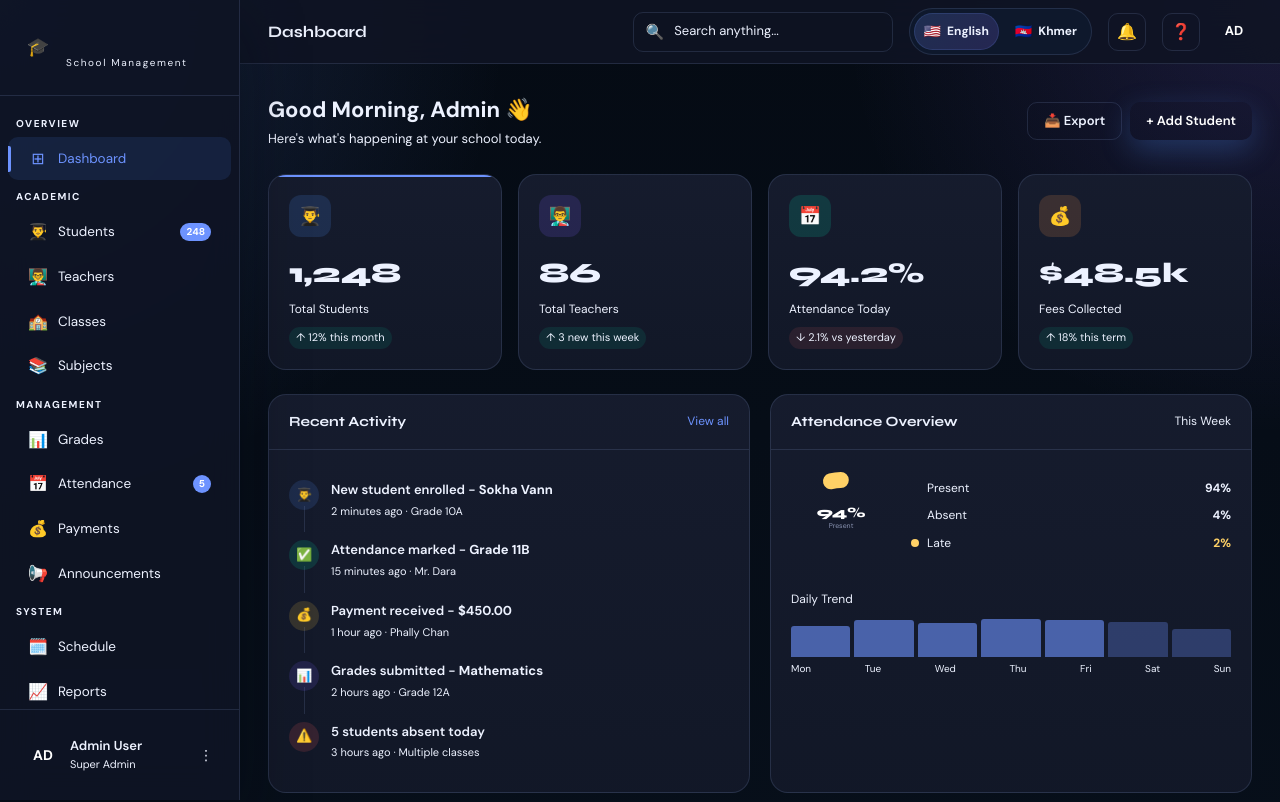
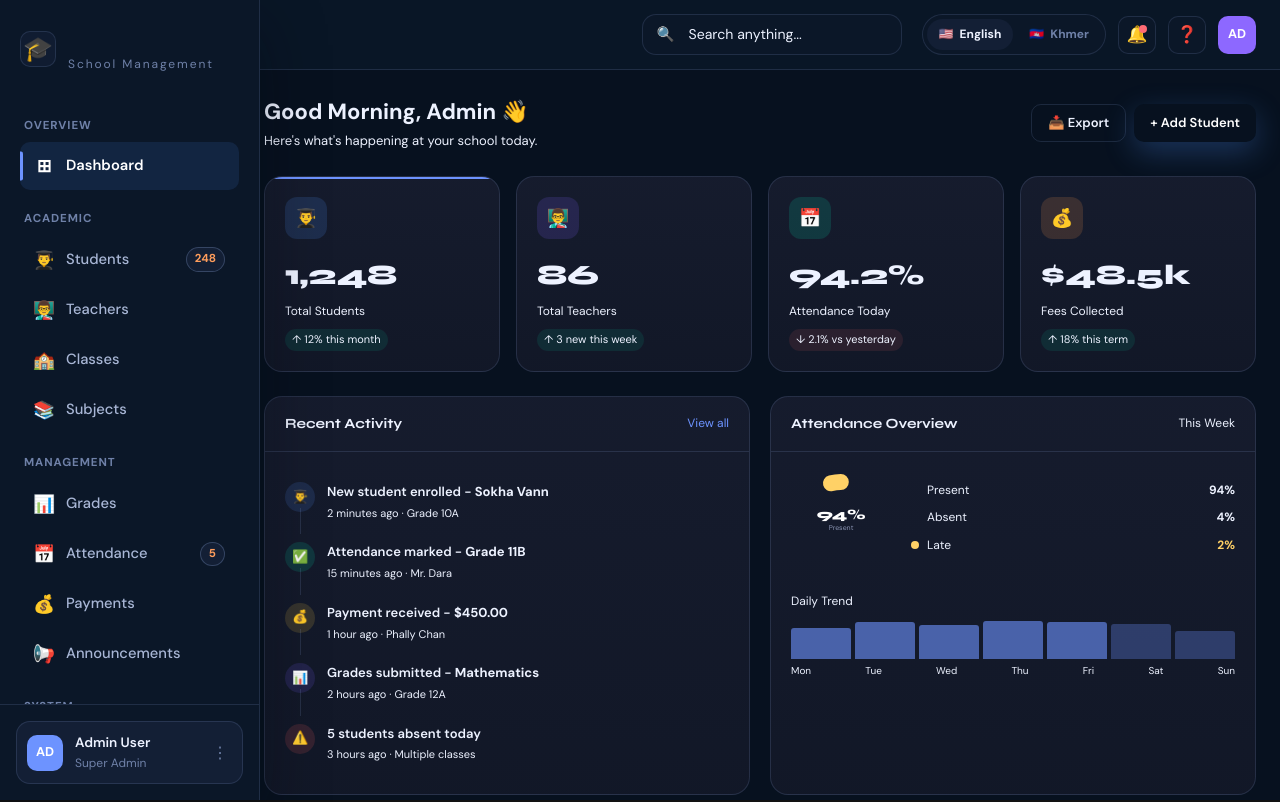
Before and after one commit to chum-ppiu/edu, a Vue app: page / in a window 1280 px wide. Shown: the top 802 px of the page. Built offline with nearby package versions, Linux system fonts and the light colour scheme.

Commit message:
Improve sidebar.

```diff
--- a/src/assets/base.css
+++ b/src/assets/base.css
@@ -18,10 +18,18 @@
   --danger: #ff6b74;
   --warning: #ffd166;
   --shadow: 0 24px 60px rgba(3, 8, 18, 0.35);
+  --shadow-strong: rgba(109, 147, 255, 0.15);
   --radius-xl: 24px;
   --radius-lg: 18px;
   --radius-md: 14px;
   --radius-sm: 10px;
+  --padding-lg: 12px;
+  --padding-md: 8px;
+  --padding-sm: 4px;
+  --margin-lg: 12px;
+  --margin-md: 8px;
+  --margin-sm: 4px;
+
   color-scheme: dark;
 }
 
--- a/src/components/school/layout/SchoolShell.vue
+++ b/src/components/school/layout/SchoolShell.vue
@@ -1,5 +1,5 @@
 <script setup>
-import { computed, ref } from 'vue'
+import { computed, ref, onMounted, onUnmounted } from 'vue'
 import { useI18n } from 'vue-i18n'
 
 import SchoolSidebar from './SchoolSidebar.vue'
@@ -36,23 +36,11 @@ const pageComponents = {
   calendar: Calendar,
 }
 
-// const pageTitles = {
-//   dashboard: 'Dashboard',
-//   students: 'Students',
-//   'add-student': 'Add Student',
-//   teachers: 'Teachers',
-//   classes: 'Classes',
-//   grades: 'Grades',
-//   attendance: 'Attendance',
-//   payments: 'Payments',
-//   announcements: 'Announcements',
-//   schedule: 'Schedule',
-//   reports: 'Reports',
-//   subjects: 'Subjects',
-//   settings: 'Settings',
-// }
+const { t } = useI18n()
 
-const { t } = useI18n()
+const isSidebarOpen = ref(false)
+const toggleSidebar = () => { isSidebarOpen.value = !isSidebarOpen.value }
+const closeSidebar = () => { isSidebarOpen.value = false }
 
 const navSections = computed(() => [
   { label: t('shell.overview'), items: [{ id: 'dashboard', icon: '⊞', label: t('shell.dashboard') }] },
@@ -108,19 +96,84 @@ const currentComponent = computed(() => pageComponents[activePage.value] ?? Dash
 function showPage(pageId) {
   if (pageComponents[pageId]) {
     activePage.value = pageId
+    isSidebarOpen.value = false
   }
 }
+
+const handleResize = () => { if (window.innerWidth >= 1024) isSidebarOpen.value = false }
+onMounted(() => window.addEventListener('resize', handleResize))
+onUnmounted(() => window.removeEventListener('resize', handleResize))
 </script>
 
 <template>
   <div class="school-app">
-    <SchoolSidebar :sections="navSections" :active-page="activePage" @navigate="showPage" />
+    <Transition name="fade">
+      <div v-if="isSidebarOpen" class="sidebar-overlay" @click="closeSidebar"></div>
+    </Transition>
 
-    <main class="school-main">
-      <SchoolTopbar :title="pageTitles[activePage]" />
+    <SchoolSidebar
+      :sections="navSections"
+      :active-page="activePage"
+      :is-open="isSidebarOpen"
+      @navigate="showPage"
+      @close="closeSidebar"
+    />
+
+    <div class="school-main">
+      <SchoolTopbar :title="pageTitles[activePage]" @toggle-sidebar="toggleSidebar" />
+
+      <!-- Only this area scrolls when code or component sizes expand -->
       <section class="content">
         <component :is="currentComponent" @navigate="showPage" />
       </section>
-    </main>
+    </div>
   </div>
 </template>
+
+<style>
+/* Locks full viewport and eliminates body bouncing */
+html, body {
+  margin: 0;
+  padding: 0;
+  height: 100%;
+  overflow: hidden;
+}
+
+.school-app {
+  display: flex;
+  width: 100vw;
+  height: 100vh;
+  background-color: var(--bg);
+  color: var(--text);
+  overflow: hidden;
+}
+
+.school-main {
+  display: flex;
+  flex-direction: column;
+  flex: 1;
+  min-width: 0;
+  height: 100vh;
+}
+
+.content {
+  flex: 1;
+  overflow-y: auto; /* Independent scroll zone */
+  padding: 24px;
+}
+
+.sidebar-overlay {
+  position: fixed;
+  inset: 0;
+  background: rgba(3, 8, 18, 0.6);
+  backdrop-filter: blur(4px);
+  z-index: 99;
+}
+
+@media (max-width: 768px) {
+  .content { padding: 16px; }
+}
+
+.fade-enter-active, .fade-leave-active { transition: opacity 0.25s ease; }
+.fade-enter-from, .fade-leave-to { opacity: 0; }
+</style>
--- a/src/components/school/layout/SchoolSidebar.vue
+++ b/src/components/school/layout/SchoolSidebar.vue
@@ -6,14 +6,15 @@ const { t } = useI18n()
 defineProps({
   sections: { type: Array, required: true },
   activePage: { type: String, required: true },
+  isOpen: { type: Boolean, default: false }
 })
 
-defineEmits(['navigate'])
+defineEmits(['navigate', 'close'])
 </script>
 
 <template>
-  <aside class="sidebar">
-    <div class="sidebar-logo">
+  <aside class="sidebar" :class="{ 'is-mobile-open': isOpen }">
+    <div class="sidebar-header">
       <div class="logo-mark">
         <div class="logo-icon">🎓</div>
         <div>
@@ -21,6 +22,7 @@ defineEmits(['navigate'])
           <div class="logo-sub">{{ t('shell.brandSub') }}</div>
         </div>
       </div>
+      <button class="close-sidebar-btn" @click="$emit('close')">✕</button>
     </div>
 
     <nav class="sidebar-nav">
@@ -34,7 +36,7 @@ defineEmits(['navigate'])
           @click="$emit('navigate', item.id)"
         >
           <span class="nav-icon">{{ item.icon }}</span>
-          <span>{{ item.label }}</span>
+          <span class="nav-label">{{ item.label }}</span>
           <span v-if="item.badge" class="nav-badge">{{ item.badge }}</span>
         </div>
       </template>
@@ -43,12 +45,121 @@ defineEmits(['navigate'])
     <div class="sidebar-footer">
       <div class="user-card">
         <div class="user-avatar">AD</div>
-        <div>
+        <div class="user-info">
           <div class="user-name">Admin User</div>
           <div class="user-role">Super Admin</div>
         </div>
-        <span style="margin-left:auto;color:var(--text3);font-size:14px;">⋮</span>
+        <button class="user-actions-btn">⋮</button>
       </div>
     </div>
   </aside>
 </template>
+
+<style scoped>
+.sidebar {
+  display: flex;
+  flex-direction: column;
+  width: 260px;
+  min-width: 260px;
+  height: 100vh;
+  background: var(--bg-2);
+  border-right: 1px solid var(--border);
+  z-index: 100;
+}
+
+.sidebar-header {
+  display: flex;
+  align-items: center;
+  justify-content: space-between;
+  padding: 24px 20px;
+  flex-shrink: 0;
+}
+
+.logo-mark { display: flex; align-items: center; gap: 12px; }
+.logo-icon {
+  font-size: 24px;
+  background: var(--bg-3);
+  padding: 6px;
+  border-radius: var(--radius-sm);
+  border: 1px solid var(--border);
+}
+.logo-text { font-weight: 700; font-size: 1.15rem; letter-spacing: -0.02em; color: var(--text); }
+.logo-sub { font-size: 0.75rem; color: var(--text-3); }
+.close-sidebar-btn { display: none; background: transparent; border: none; color: var(--text-2); font-size: 1.2rem; cursor: pointer; }
+
+.sidebar-nav {
+  flex: 1;
+  overflow-y: auto;
+  padding: 0 12px 24px 12px;
+}
+
+.sidebar-nav::-webkit-scrollbar { width: 4px; }
+.sidebar-nav::-webkit-scrollbar-thumb { background: var(--border-strong); border-radius: 99px; }
+
+.nav-section {
+  font-size: 0.72rem;
+  text-transform: uppercase;
+  font-weight: 700;
+  letter-spacing: 0.08em;
+  color: var(--text-3);
+  padding: 18px 12px 6px 12px;
+}
+
+.nav-item {
+  display: flex;
+  align-items: center;
+  gap: 12px;
+  padding: 10px 14px;
+  border-radius: var(--radius-sm);
+  color: var(--text-2);
+  font-size: 0.92rem;
+  font-weight: 500;
+  cursor: pointer;
+  margin-bottom: 2px;
+  transition: all 0.2s ease;
+}
+
+.nav-item:hover {
+  color: var(--text);
+  background: var(--bg-3);
+  transform: translateX(2px);
+}
+
+.nav-item.active {
+  /* background: linear-gradient(135deg, var(--accent) 0%, var(--accent-2) 100%); */
+  color: #ffffff;
+  font-weight: 600;
+}
+
+.nav-icon { font-size: 1.1rem; display: flex; align-items: center; justify-content: center; width: 20px; }
+.nav-label { flex: 1; }
+.nav-badge {
+  font-size: 0.72rem;
+  padding: 2px 8px;
+  border-radius: 99px;
+  font-weight: 700;
+  background: var(--panel-strong);
+  color: var(--accent-4);
+  border: 1px solid var(--border-strong);
+}
+.nav-item.active .nav-badge { background: rgba(255, 255, 255, 0.2); color: #fff; border-color: transparent; }
+
+.sidebar-footer {
+  padding: 16px;
+  border-top: 1px solid var(--border);
+  background: var(--bg-2);
+  flex-shrink: 0;
+}
+.user-card { display: flex; align-items: center; gap: 12px; padding: 10px; background: var(--panel-strong); border: 1px solid var(--border); border-radius: var(--radius-md); }
+.user-avatar { width: 36px; height: 36px; border-radius: var(--radius-sm); background: var(--accent); color: #fff; font-weight: 700; font-size: 0.8rem; display: flex; align-items: center; justify-content: center; }
+.user-info { flex: 1; min-width: 0; }
+.user-name { font-size: 0.85rem; font-weight: 600; color: var(--text); white-space: nowrap; overflow: hidden; text-overflow: ellipsis; }
+.user-role { font-size: 0.75rem; color: var(--text-3); }
+.user-actions-btn { background: transparent; border: none; color: var(--text-3); cursor: pointer; font-size: 1rem; padding: 4px; }
+
+@media (max-width: 1024px) {
+  .sidebar { position: fixed; left: 0; top: 0; transform: translateX(-100%); transition: transform 0.3s ease; box-shadow: var(--shadow); }
+  .sidebar.is-mobile-open { transform: translateX(0); }
+  .close-sidebar-btn { display: block; }
+}
+</style>
--- a/src/components/school/layout/SchoolTopbar.vue
+++ b/src/components/school/layout/SchoolTopbar.vue
@@ -7,6 +7,8 @@ import { getLocale, persistLocale } from '../../../i18n'
 defineProps({
   title: { type: String, required: true },
 })
+
+defineEmits(['toggle-sidebar'])
 
 const { t, locale } = useI18n()
 
@@ -34,73 +36,181 @@ function setLocale(nextLocale) {
 
 <template>
   <header class="topbar">
-    <div class="topbar-title">{{ title }}</div>
+    <div class="topbar-left">
+      <button class="hamburger-btn" @click="$emit('toggle-sidebar')" aria-label="Toggle menu">
+        <svg xmlns="http://www.w3.org/2000/svg" width="22" height="22" viewBox="0 0 24 24" fill="none" stroke="currentColor" stroke-width="2.5" stroke-linecap="round"><line x1="3" y1="12" x2="21" y2="12"></line><line x1="3" y1="6" x2="21" y2="6"></line><line x1="3" y1="18" x2="21" y2="18"></line></svg>
+      </button>
+      <!-- <h1 class="topbar-title">{{ title }}</h1> -->
+    </div>
+
+    <!-- Right Side Content Elements -->
+    <div class="topbar-right">
       <label class="topbar-search">
-      <span style="color:var(--text3)">🔍</span>
+        <span class="search-icon">🔍</span>
         <input type="text" :placeholder="t('common.searchAnything')" />
       </label>
-    <div class="topbar-language" role="group" :aria-label="t('language.switchToEnglish')">
+
+      <div class="topbar-actions">
+        <div class="topbar-language" role="group">
           <button
             v-for="item in localeItems"
             :key="item.value"
             class="topbar-lang-btn"
             :class="{ active: item.active }"
             type="button"
-        :aria-pressed="item.active"
-        :title="item.value === 'en' ? t('language.switchToKhmer') : t('language.switchToEnglish')"
             @click="setLocale(item.value)"
           >
             <span class="topbar-lang-flag">{{ item.flag }}</span>
             <span class="topbar-lang-label">{{ item.label }}</span>
           </button>
         </div>
-    <button class="topbar-btn" type="button" :aria-label="t('topbar.notifications')">
+
+        <button class="topbar-btn" type="button">
           🔔
           <span class="notif-dot"></span>
         </button>
-    <button class="topbar-btn" type="button" :aria-label="t('topbar.help')">❓</button>
-    <div class="user-avatar" style="width:36px;height:36px;cursor:pointer;font-size:13px;">AD</div>
+
+        <button class="topbar-btn help-btn" type="button">❓</button>
+
+        <div class="topbar-avatar">AD</div>
+      </div>
+    </div>
   </header>
 </template>
 
 <style scoped>
+.topbar {
+  display: flex;
+  align-items: center;
+  justify-content: space-between;
+  padding: 0 24px;
+  background: var(--panel);
+  backdrop-filter: blur(12px);
+  -webkit-backdrop-filter: blur(12px);
+  border-bottom: 1px solid var(--border);
+  height: 70px;
+  min-height: 70px;
+  flex-shrink: 0; /* Prevents topbar shrinking on small height screens */
+}
+
+.topbar-left {
+  display: flex;
+  align-items: center;
+  gap: 12px;
+}
+
+.hamburger-btn {
+  display: none;
+  background: transparent;
+  border: none;
+  color: var(--text-2);
+  cursor: pointer;
+  padding: 6px;
+  border-radius: var(--radius-sm);
+}
+.hamburger-btn:hover { background: var(--bg-3); color: var(--text); }
+
+.topbar-title {
+  font-size: 1.25rem;
+  font-weight: 700;
+  color: var(--text);
+  margin: 0;
+}
+
+/* Fixed spacing bug: Removed max-width block and updated alignment */
+.topbar-right {
+  display: flex;
+  align-items: center;
+  gap: 20px;
+  flex: 1;
+  justify-content: flex-end; /* Keeps items pushed tightly together to the right side */
+}
+
+.topbar-search {
+  position: relative;
+  display: flex;
+  align-items: center;
+  width: 100%;
+  max-width: 260px; /* Aligns smoothly with search input in image_c52243.png */
+  background: var(--bg-2);
+  border: 1px solid var(--border);
+  border-radius: var(--radius-md);
+  padding: 0 14px;
+  transition: all 0.2s;
+}
+.topbar-search:focus-within { border-color: var(--accent); background: var(--bg-3); }
+.search-icon { font-size: 0.9rem; color: var(--text-3); }
+.topbar-search input { width: 100%; padding: 8px 6px; background: transparent; border: none; outline: none; color: var(--text); font-size: 0.88rem; }
+
+.topbar-actions {
+  display: flex;
+  align-items: center;
+  gap: 12px;
+}
+
 .topbar-language {
   display: inline-flex;
   align-items: center;
-  gap: 6px;
+  gap: 4px;
   padding: 4px;
   border-radius: 999px;
   border: 1px solid var(--border);
-  background: rgba(16, 28, 49, 0.7);
+  background: var(--bg-2);
 }
 
 .topbar-lang-btn {
   display: inline-flex;
   align-items: center;
   gap: 6px;
-  padding: 7px 10px;
+  padding: 6px 12px;
   border: none;
   border-radius: 999px;
   background: transparent;
-  color: var(--text3);
+  color: var(--text-3);
   cursor: pointer;
-  transition: all 0.2s ease;
-  font-size: 12px;
+  font-size: 0.75rem;
   font-weight: 700;
+  transition: all 0.2s;
+}
+.topbar-lang-btn.active { background: var(--panel-strong); color: var(--text); }
+
+.topbar-btn {
+  position: relative;
+  background: var(--bg-2);
+  border: 1px solid var(--border);
+  border-radius: var(--radius-sm);
+  width: 38px;
+  height: 38px;
+  display: flex;
+  align-items: center;
+  justify-content: center;
+  cursor: pointer;
+  font-size: 1.05rem;
+  transition: all 0.2s;
+}
+.topbar-btn:hover { background: var(--bg-3); border-color: var(--border-strong); }
+.notif-dot { position: absolute; top: 8px; right: 8px; width: 8px; height: 8px; background: var(--danger); border-radius: 50%; }
+
+.topbar-avatar {
+  width: 38px;
+  height: 38px;
+  border-radius: var(--radius-sm);
+  background: var(--accent-2);
+  color: #fff;
+  font-weight: 700;
+  font-size: 0.8rem;
+  display: flex;
+  align-items: center;
+  justify-content: center;
+  cursor: pointer;
 }
 
-.topbar-lang-btn:hover {
-  color: var(--text);
-  background: rgba(255, 255, 255, 0.04);
+@media (max-width: 1024px) {
+  .hamburger-btn { display: flex; }
 }
 
-.topbar-lang-btn.active {
-  background: linear-gradient(135deg, rgba(109, 147, 255, 0.18), rgba(141, 104, 255, 0.18));
-  color: var(--text);
-  box-shadow: inset 0 0 0 1px rgba(109, 147, 255, 0.16);
-}
-
-.topbar-lang-flag {
-  font-size: 14px;
+@media (max-width: 768px) {
+  .topbar { padding: 0 16px; }
+  .topbar-search, .topbar-language .topbar-lang-label, .help-btn { display: none; }
 }
 </style>
--- a/src/components/school/pages/AnnouncementsPage.vue
+++ b/src/components/school/pages/AnnouncementsPage.vue
@@ -7,9 +7,9 @@ import ControlTabs from '../ui/ControlTabs.vue'
 const { t } = useI18n()
 
 const tabs = computed(() => [
-  { value: 'all', label: t('common.all'), icon: '✨', count: 3, description: 'Everything' },
-  { value: 'students', label: t('shell.students'), icon: '🎓', count: 1, description: 'Student-facing' },
-  { value: 'teachers', label: t('shell.teachers'), icon: '👨‍🏫', count: 1, description: 'Staff updates' },
+  { value: 'all', label: t('common.all'), icon: '✨', count: 3, description: '' },
+  { value: 'students', label: t('shell.students'), icon: '🎓', count: 1, description: '' },
+  { value: 'teachers', label: t('shell.teachers'), icon: '👨‍🏫', count: 1, description: '' },
 ])
 
 const activeTab = ref('all')
@@ -63,7 +63,7 @@ const visibleAnnouncements = computed(() => {
       <button class="btn btn-primary" type="button">+ {{ t('announcements.newAnnouncement') }}</button>
     </div>
 
-    <div class="grid-2" style="align-items:start">
+    <div class="grid" style="align-items:start">
       <div>
         <div class="card">
           <div class="card-header">
@@ -87,7 +87,7 @@ const visibleAnnouncements = computed(() => {
         <div class="card-header"><span class="card-title">{{ t('announcements.createAnnouncement') }}</span></div>
         <div class="card-body">
           <div class="form-group" style="margin-bottom:14px;"><label class="form-label">{{ t('announcements.titleLabel') }}</label><input class="form-input" placeholder="Announcement title..." /></div>
-          <div class="form-group" style="margin-bottom:14px;"><label class="form-label">{{ t('announcements.audience') }}</label><select class="form-input"><option>Everyone</option><option>All Students</option><option>All Teachers</option><option>All Parents</option><option>Specific Class</option></select></div>
+          <div class="form-group filter-dropdown" style="margin-bottom:14px;"><label class="form-label">{{ t('announcements.audience') }}</label><select class="filter-input"><option>Everyone</option><option>All Students</option><option>All Teachers</option><option>All Parents</option><option>Specific Class</option></select></div>
           <div class="form-group" style="margin-bottom:14px;"><label class="form-label">{{ t('announcements.message') }}</label><textarea class="form-input" rows="5" placeholder="Write your announcement here..."></textarea></div>
           <div style="display:flex;gap:10px;flex-wrap:wrap;">
             <div class="form-group" style="flex:1;margin:0"><label class="form-label">{{ t('announcements.publishDate') }}</label><input class="form-input" type="datetime-local" /></div>
--- a/src/components/school/pages/SettingsPage.vue
+++ b/src/components/school/pages/SettingsPage.vue
@@ -11,31 +11,31 @@ const tabs = [
     value: 'school-info',
     label: computed(() => t('settings.schoolInfo')),
     icon: '🏫',
-    description: computed(() => 'Brand and contact details'),
+    // description: computed(() => 'Brand and contact details'),
   },
   {
     value: 'academic-year',
     label: 'Academic Year',
     icon: '📅',
-    description: 'Terms and calendar',
+    // description: 'Terms and calendar',
   },
   {
     value: 'fee-structure',
     label: 'Fee Structure',
     icon: '💰',
-    description: 'Tuition and billing rules',
+    // description: 'Tuition and billing rules',
   },
   {
     value: 'roles',
     label: 'Roles',
     icon: '👤',
-    description: 'Permissions and access',
+    // description: 'Permissions and access',
   },
   {
     value: 'notifications',
     label: 'Notifications',
     icon: '🔔',
-    description: 'Alerts and delivery channels',
+    // description: 'Alerts and delivery channels',
   },
 ]
 
--- a/src/i18n/index.js
+++ b/src/i18n/index.js
@@ -149,9 +149,9 @@ const messages = {
       newAnnouncement: 'New Announcement',
       allAnnouncements: 'All Announcements',
       createAnnouncement: 'Create Announcement',
-      titleLabel: 'Title *',
+      titleLabel: 'Title',
       audience: 'Target Audience',
-      message: 'Message *',
+      message: 'Message',
       publishDate: 'Publish Date',
       expires: 'Expires',
       saveDraft: 'Save Draft',
@@ -162,11 +162,11 @@ const messages = {
       subtitle: 'Fill in the student information below',
       back: 'Back',
       personal: 'Personal Information',
-      firstName: 'First Name *',
-      lastName: 'Last Name *',
+      firstName: 'First Name',
+      lastName: 'Last Name',
       dob: 'Date of Birth',
       gender: 'Gender',
-      email: 'Email *',
+      email: 'Email',
       phone: 'Phone',
       code: 'Student Code',
       address: 'Address',
@@ -174,7 +174,7 @@ const messages = {
       parentName: 'Parent Name',
       relationship: 'Relationship',
       academic: 'Academic Information',
-      class: 'Class *',
+      class: 'Class',
       department: 'Department',
       academicYear: 'Academic Year',
       enrollmentDate: 'Enrollment Date',
@@ -387,9 +387,9 @@ const messages = {
       newAnnouncement: 'ប្រកាសថ្មី',
       allAnnouncements: 'សេចក្តីប្រកាសទាំងអស់',
       createAnnouncement: 'បង្កើតសេចក្តីប្រកាស',
-      titleLabel: 'ចំណងជើង *',
+      titleLabel: 'ចំណងជើង',
       audience: 'អ្នកទទួល',
-      message: 'សារ *',
+      message: 'សារ',
       publishDate: 'ថ្ងៃបោះពុម្ព',
       expires: 'ផុតកំណត់',
       saveDraft: 'រក្សាទុកជាសេចក្តីព្រាង',
@@ -400,11 +400,11 @@ const messages = {
       subtitle: 'បំពេញព័ត៌មានសិស្សខាងក្រោម',
       back: 'ត្រឡប់ក្រោយ',
       personal: 'ព័ត៌មានផ្ទាល់ខ្លួន',
-      firstName: 'នាមខ្លួន *',
-      lastName: 'នាមត្រកូល *',
+      firstName: 'នាមខ្លួន',
+      lastName: 'នាមត្រកូល',
       dob: 'ថ្ងៃខែឆ្នាំកំណើត',
       gender: 'ភេទ',
-      email: 'អ៊ីមែល *',
+      email: 'អ៊ីមែល',
       phone: 'ទូរស័ព្ទ',
       code: 'កូដសិស្ស',
       address: 'អាសយដ្ឋាន',
@@ -412,7 +412,7 @@ const messages = {
       parentName: 'ឈ្មោះអាណាព្យាបាល',
       relationship: 'ទំនាក់ទំនង',
       academic: 'ព័ត៌មានសិក្សា',
-      class: 'ថ្នាក់ *',
+      class: 'ថ្នាក់',
       department: 'នាយកដ្ឋាន',
       academicYear: 'ឆ្នាំសិក្សា',
       enrollmentDate: 'ថ្ងៃចុះឈ្មោះ',
```
Also changed, not shown: src/assets/main.css (+26 -2 lines), src/components/school/pages/AddStudentPage.vue (+18 -18 lines). Lines whose indentation alone changed are shown as unchanged.
